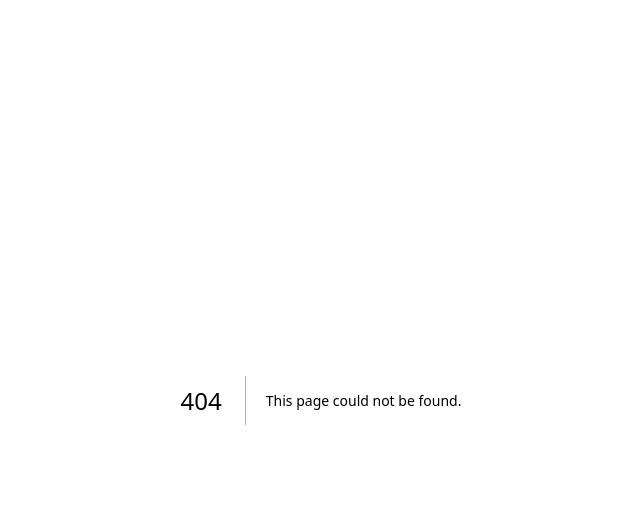
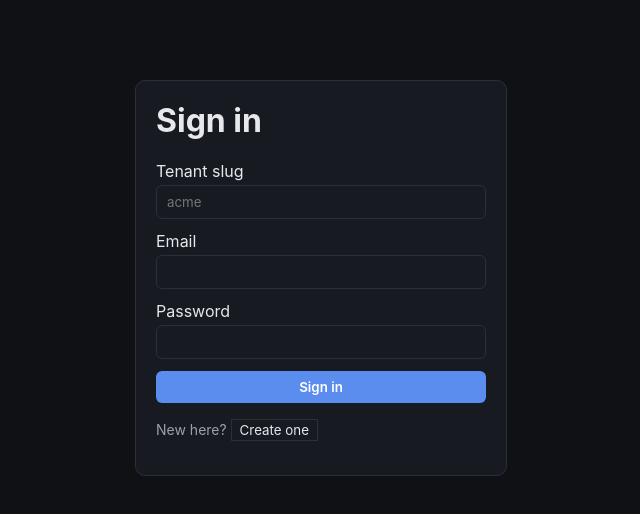
Before and after one commit to aditya86-id/Multi-Tenant-AI-Customer-Support-SaaS, a Next.js app in the folder dashboard/: page /login in a window 1280 px wide. Before the commit this address had no page. Shown: the top 514 px of the page, without its empty margins (319-959 px from the left). Built offline with nearby package versions, Linux system fonts and the light colour scheme; no server answers.

Commit message:
dashboard: add login/signup page (phase 5)

```diff
--- /dev/null
+++ b/dashboard/app/login/page.tsx
@@ -0,0 +1,109 @@
+"use client";
+
+import { useState } from "react";
+import { useRouter } from "next/navigation";
+import { login, signup, setToken, ApiError } from "@/lib/api";
+
+export default function LoginPage() {
+  const router = useRouter();
+  const [mode, setMode] = useState<"login" | "signup">("login");
+  const [tenantSlug, setTenantSlug] = useState("");
+  const [tenantName, setTenantName] = useState("");
+  const [email, setEmail] = useState("");
+  const [password, setPassword] = useState("");
+  const [error, setError] = useState<string | null>(null);
+  const [loading, setLoading] = useState(false);
+
+  async function handleSubmit(e: React.FormEvent) {
+    e.preventDefault();
+    setError(null);
+    setLoading(true);
+    try {
+      const result =
+        mode === "login"
+          ? await login(tenantSlug, email, password)
+          : await signup(tenantName, tenantSlug, email, password);
+      setToken(result.access_token);
+      router.push("/dashboard");
+    } catch (err) {
+      setError(err instanceof ApiError ? err.message : "Something went wrong");
+    } finally {
+      setLoading(false);
+    }
+  }
+
+  return (
+    <div className="container" style={{ maxWidth: 420, paddingTop: 80 }}>
+      <div className="card">
+        <h1 style={{ marginTop: 0 }}>
+          {mode === "login" ? "Sign in" : "Create your tenant"}
+        </h1>
+        <form onSubmit={handleSubmit} style={{ display: "flex", flexDirection: "column", gap: 12 }}>
+          {mode === "signup" && (
+            <label>
+              Company name
+              <input
+                type="text"
+                required
+                value={tenantName}
+                onChange={(e) => setTenantName(e.target.value)}
+                style={{ width: "100%", marginTop: 4 }}
+              />
+            </label>
+          )}
+          <label>
+            Tenant slug
+            <input
+              type="text"
+              required
+              pattern="[a-z0-9-]+"
+              placeholder="acme"
+              value={tenantSlug}
+              onChange={(e) => setTenantSlug(e.target.value)}
+              style={{ width: "100%", marginTop: 4 }}
+            />
+          </label>
+          <label>
+            Email
+            <input
+              type="email"
+              required
+              value={email}
+              onChange={(e) => setEmail(e.target.value)}
+              style={{ width: "100%", marginTop: 4 }}
+            />
+          </label>
+          <label>
+            Password
+            <input
+              type="password"
+              required
+              minLength={8}
+              value={password}
+              onChange={(e) => setPassword(e.target.value)}
+              style={{ width: "100%", marginTop: 4 }}
+            />
+          </label>
+          {error && <p className="error-text">{error}</p>}
+          <button className="btn" type="submit" disabled={loading}>
+            {loading ? "Please wait..." : mode === "login" ? "Sign in" : "Create tenant"}
+          </button>
+        </form>
+        <p className="muted" style={{ marginTop: 16 }}>
+          {mode === "login" ? "New here?" : "Already have a tenant?"}{" "}
+          <button
+            type="button"
+            className="btn-secondary"
+            style={{ padding: "2px 8px" }}
+            onClick={() => {
+              setError(null);
+              setMode(mode === "login" ? "signup" : "login");
+            }}
+          >
+            {mode === "login" ? "Create one" : "Sign in"}
+          </button>
+        </p>
+      </div>
+    </div>
+  );
+}
```
